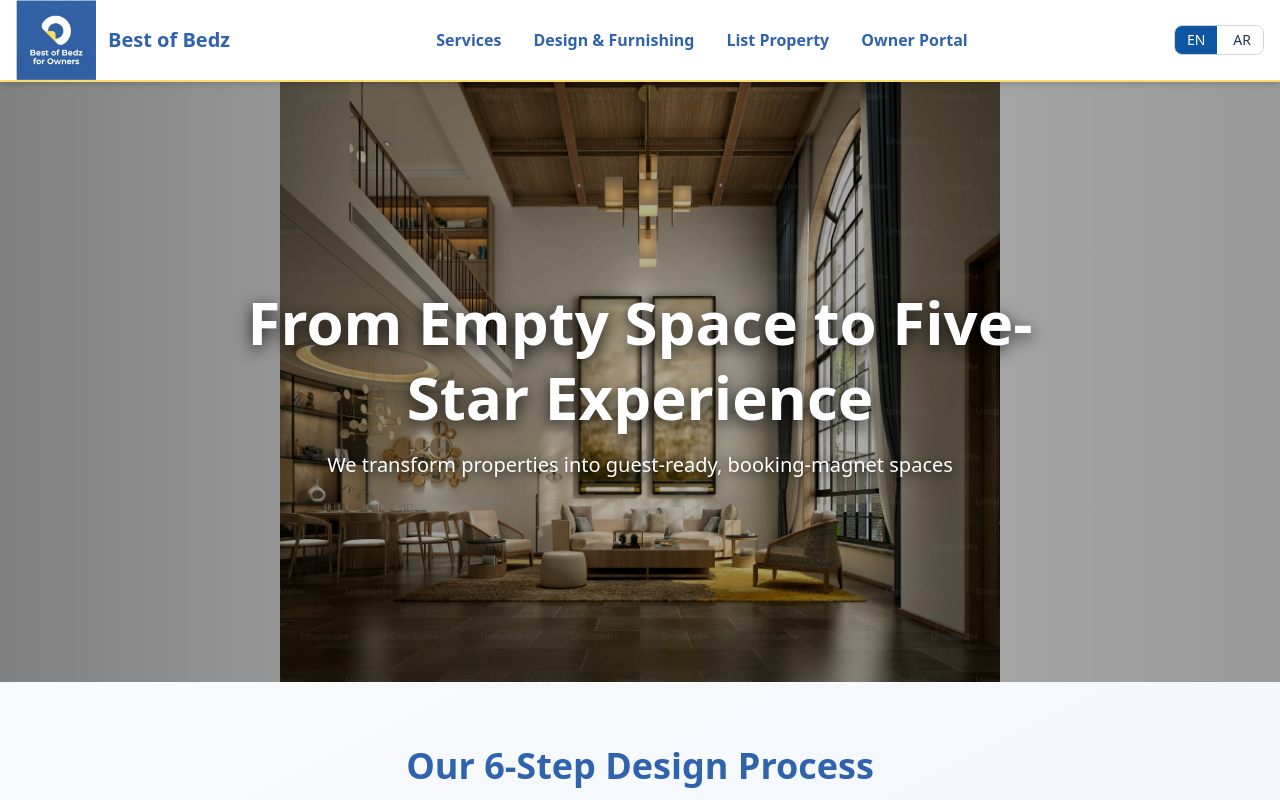
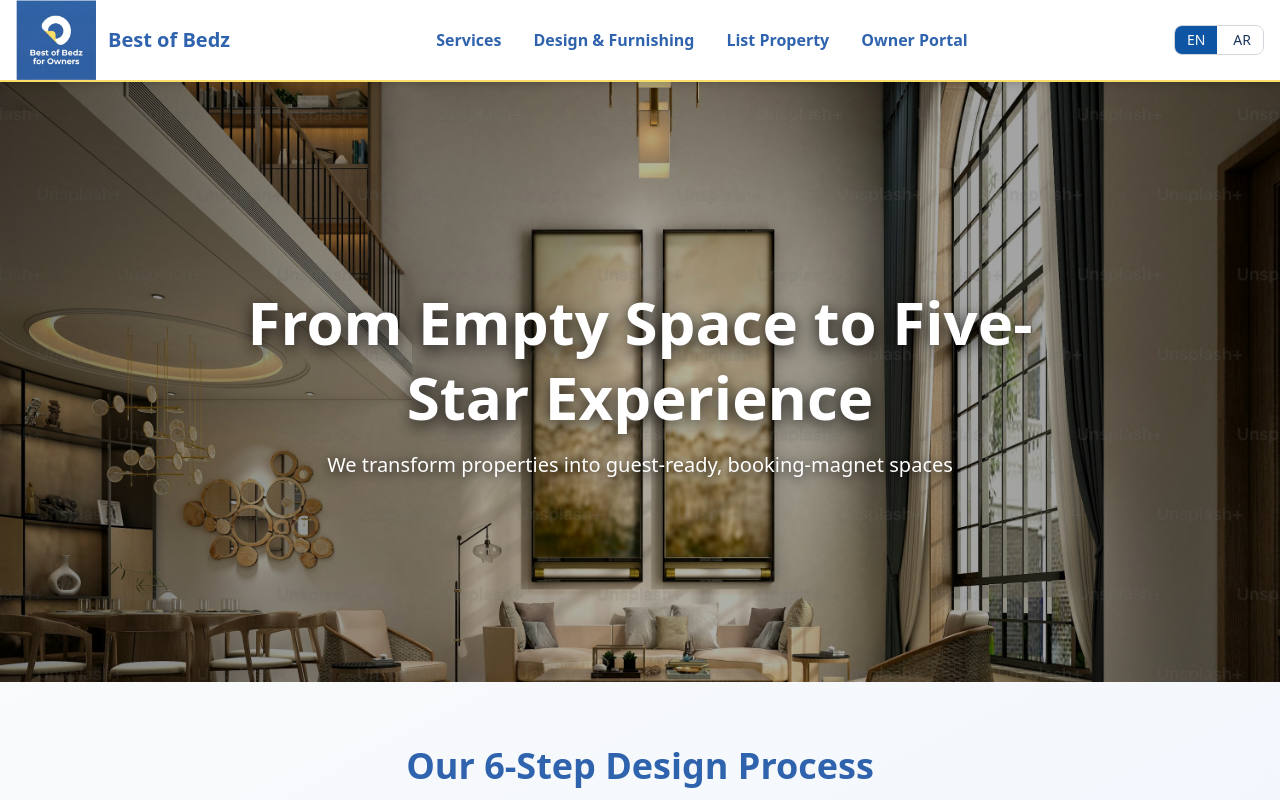
Before and after one commit to HASSANBOB533/property-mgtg-new, a Next.js app: page /en/design in a window 1280 px wide. Shown: the top 800 px of the page. Built offline with nearby package versions, Linux system fonts and the light colour scheme.

Commit message:
Fix hero design - full width with object-cover and center positioning

```diff
--- a/components/design/DesignHero.tsx
+++ b/components/design/DesignHero.tsx
@@ -14,7 +14,7 @@
           src="/images/design-hero.jpg"
           alt="Interior Design"
           fill
-          className="object-contain"
+          className="object-cover object-center"
           priority
           quality={90}
         />
```
